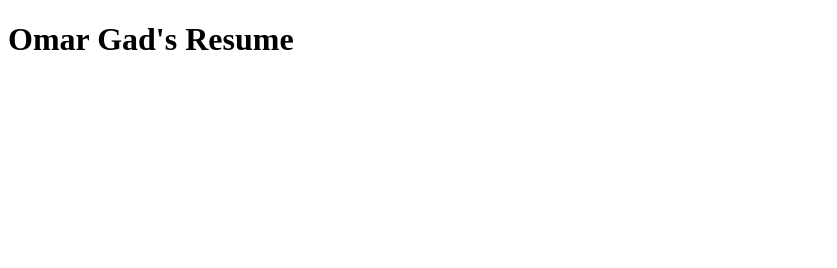
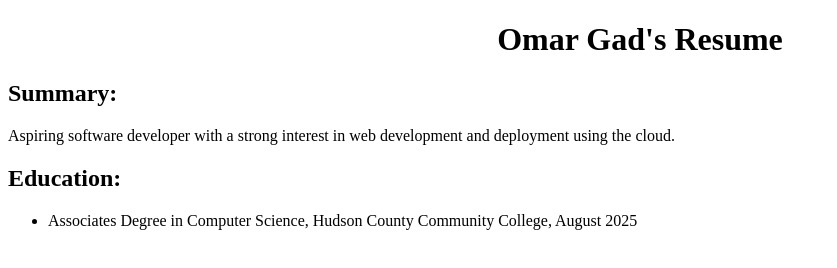
Before and after one commit to omargad-sys/resume, a plain HTML site: page index.html in a window 1280 px wide. Shown: the whole page, without its empty margins (0-837 px from the left). Drawn offline with Linux system fonts and the light colour scheme.

Commit message:
First edits

```diff
--- a/index.html
+++ b/index.html
@@ -6,3 +6,8 @@
 </head>
 <body>
      <h1>Omar Gad's Resume</h1>
+     <h2>Summary:</h2>
+        <p>Aspiring software developer with a strong interest in web development and deployment using the cloud.</p>
+        <h2>Education:</h2>
+        <ul>
+            <li>Associates Degree in Computer Science, Hudson County Community College, August 2025</li>
--- a/styles.css
+++ b/styles.css
@@ -0,0 +1,3 @@
+  h1 {
+    text-align: center;
+  }
```
